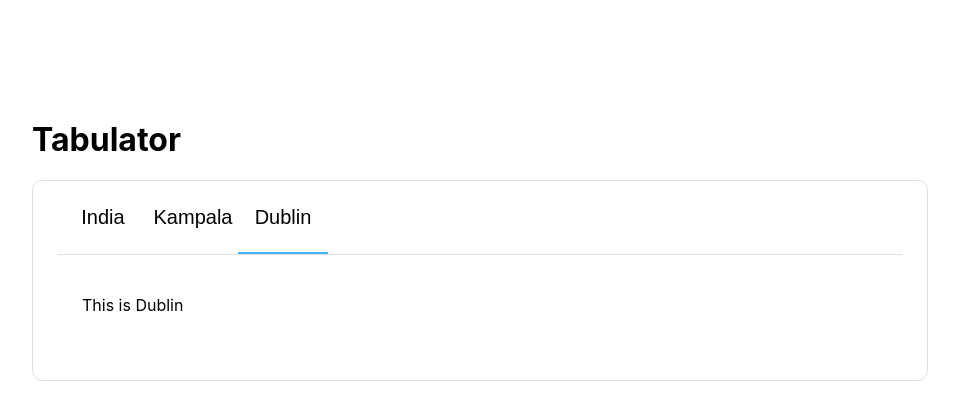
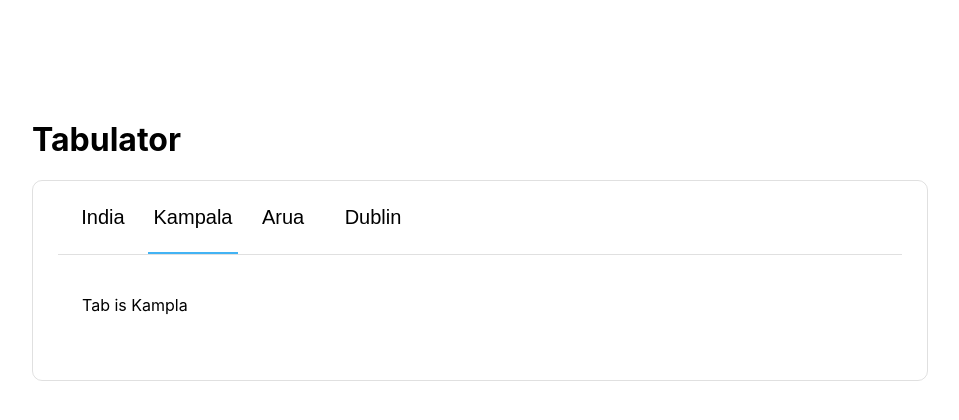
Before and after one commit to Evie-ey/tabulator, a React (Create React App) app: page / in a window 1280 px wide. Shown: the top 420 px of the page, without its empty margins (160-1119 px from the left). Built offline with nearby package versions, Linux system fonts and the light colour scheme.

Commit message:
Updated tab prop types

```diff
--- a/src/App.tsx
+++ b/src/App.tsx
@@ -9,8 +9,8 @@ function App() {
   return (
     <div className="tabs">
       <h1>Tabulator</h1>
-      {/* <Tab initialActive={1}> */}
-      <Tab active="Dublin" onActiveChange={()=> setActive(active)}>
+      <Tab initialActive={1}>
+      {/* <Tab active="Dublin" onActiveChange={()=> setActive(active)}> */}
         <TabPane title="India" >
         <div className="tab-content" data-id="content">
              <p>Tab 1 India</p>
@@ -22,6 +22,11 @@ function App() {
            </div>
         </TabPane>
 
+        <TabPane title="Arua">
+            <div className="tab-content" >
+              <p>This is Arua</p>
+            </div>
+        </TabPane>
         <TabPane title="Dublin">
             <div className="tab-content" >
               <p>This is Dublin</p>
--- a/src/components/Tab.tsx
+++ b/src/components/Tab.tsx
@@ -1,5 +1,5 @@
 
-import React, { useEffect, useState } from "react";
+import React, { useEffect, useRef, useState } from "react";
 import TabHeader from "./TabHeader";
 import { TabPaneProps } from "./TabPane";
 
@@ -17,10 +17,12 @@ export type TabProps <T extends React.ReactElement<TabPaneProps>[]> = {children:
   | {
 
 
-    active: 'Kampala'| 'Dublin'|'India',
+    active: 'Kampala'| 'Dublin'|'India'|'Arua',
     onActiveChange: (title:string) => any,
     initialActive?: never,
   }
+
+
 )
 
 export function Tab<T extends React.ReactElement<TabPaneProps>[]>(props : TabProps<T>) : JSX.Element {
@@ -43,6 +45,7 @@ export function Tab<T extends React.ReactElement<TabPaneProps>[]>(props : TabPro
   function onTabChange(title:string){
     props.onActiveChange && props.onActiveChange(title)
     setActive(title)
+
   }
 
   return (
--- a/src/components/TabHeader.tsx
+++ b/src/components/TabHeader.tsx
@@ -4,12 +4,13 @@ type ITab = {
   title: string;
   changeTab:(title: string) => any;
   active_tab: string;
+  showonce?: string
 }
 
-const TabHeader = ({title, changeTab, active_tab}: ITab) => {
+const TabHeader = ({title, changeTab, active_tab, showonce}: ITab) => {
 
   return (
-          <button className={`header-buttons ${title === active_tab? 'active': ''}`}
+          <button className={`${showonce} header-buttons ${title === active_tab? 'active': ''}`}
             onClick={()=>changeTab(title)}
             data-testid={title}
 
--- a/src/components/TabPane.tsx
+++ b/src/components/TabPane.tsx
@@ -1,15 +1,11 @@
 import React from "react";
 
 export type TabPaneProps = {
-  title: string;
-  children: any;
-
+  title: 'Kampala'| 'Dublin'|'India'|'Arua',
+  children: any,
 
 }
-
  export function TabPane({children}: TabPaneProps) : JSX.Element {
-
-
   return (
     <>
       {children}
@@ -17,3 +13,13 @@ export type TabPaneProps = {
   )
 
 }
+
+export enum TabTitles {
+  Kampala = 'Kampala',
+  Dublin = 'Dublin',
+  India = 'India',
+  Kigali = 'Kigali',
+  Nairobi = 'Nairobi',
+
+
+}
```
Also changed, not shown: 1 other file (tests, documents, lock files or other folders).
